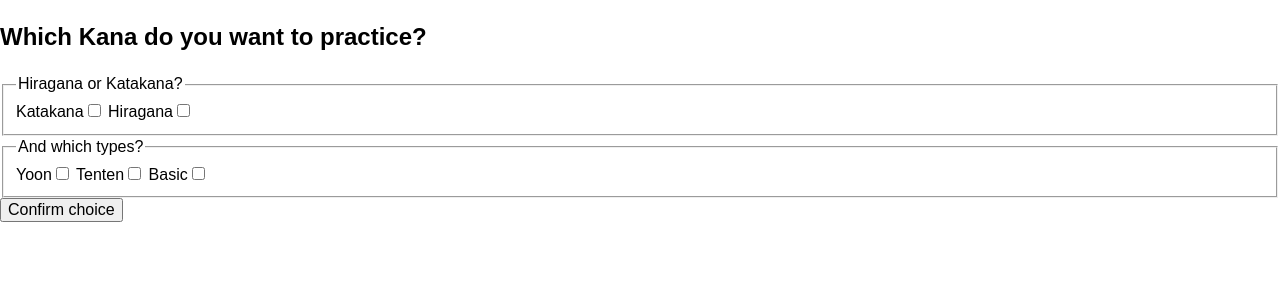
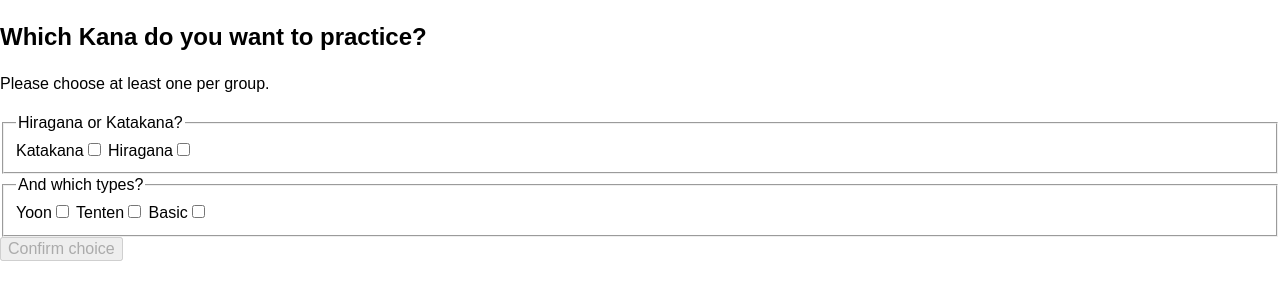
Before and after one commit to macfrei/kana-quiz-app, a React (Vite) app: page / in a window 1280 px wide. Shown: the top 300 px of the page. Built offline with nearby package versions, Linux system fonts and the light colour scheme.

Commit message:
Add title, description and disabled to kana choice form

```diff
--- a/src/components/QuizChoice.tsx
+++ b/src/components/QuizChoice.tsx
@@ -39,9 +39,20 @@ export default function QuizChoice({ onKanaChoice }: QuizChoiceProps) {
     onKanaChoice(selectedKana);
   }
 
+  const isKanaGroupSelected = kanaChoice.hiragana || kanaChoice.katakana;
+  const isKanaTypeSelected =
+    kanaChoice.basic || kanaChoice.yoon || kanaChoice.tenten;
+
+  const isDisabled = isKanaGroupSelected && isKanaTypeSelected;
+
   return (
-    <form onSubmit={handleSubmit}>
-      <h2>Which Kana do you want to practice?</h2>
+    <form
+      aria-labelledby="kana-choice-headline"
+      aria-describedby="kana-choice-description"
+      onSubmit={handleSubmit}
+    >
+      <h2 id="kana-choice-headline">Which Kana do you want to practice?</h2>
+      <p id="kana-choice-description">Please choose at least one per group.</p>
       <fieldset>
         <legend>Hiragana or Katakana?</legend>
         <label htmlFor="katakana">Katakana</label>
@@ -93,7 +104,9 @@ export default function QuizChoice({ onKanaChoice }: QuizChoiceProps) {
           checked={kanaChoice.basic}
         />
       </fieldset>
-      <button type="submit">Confirm choice</button>
+      <button type="submit" disabled={!isDisabled}>
+        Confirm choice
+      </button>
     </form>
   );
 }
```
